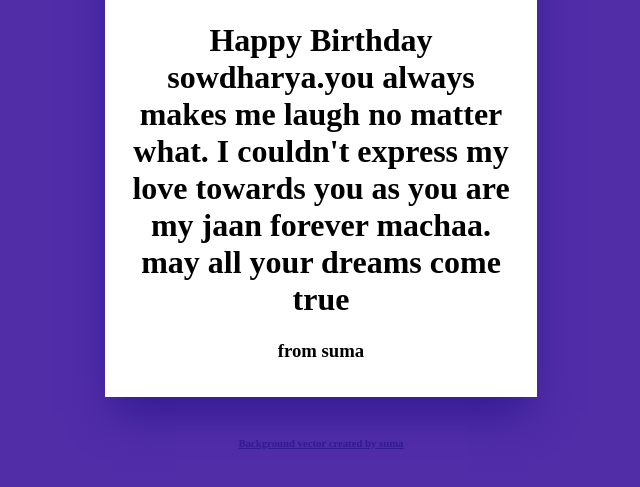
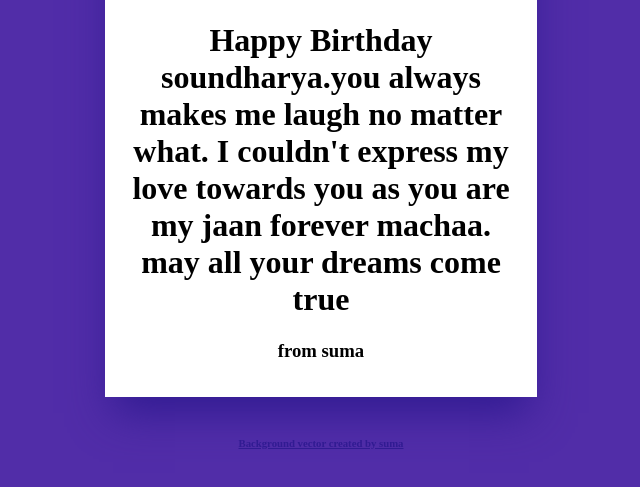
Before and after one commit to kamalipudi/my-first-portfolio, a plain HTML site: page index.html in a window 1280 px wide. Shown: the part 375-862 px from the top of the page, without its empty margins (319-959 px from the left). Drawn offline with Linux system fonts and the light colour scheme.

Commit message:
Update index.html

```diff
--- a/index.html
+++ b/index.html
@@ -42,7 +42,7 @@
         <div class="birthday-card">
 
             <img src="https://image.freepik.com/free-vector/surprise-theme-happy-birthday-card-illustration_1344-199.jpg"  alt="Birthday image">
-            <h1>Happy Birthday sowdharya.you always makes me laugh no matter what. I couldn't express my love towards you as you are my jaan forever machaa. may all your dreams come true</h1>
+            <h1>Happy Birthday soundharya.you always makes me laugh no matter what. I couldn't express my love towards you as you are my jaan forever machaa. may all your dreams come true</h1>
             <h3>from suma</h3>
 
           </div>
```
